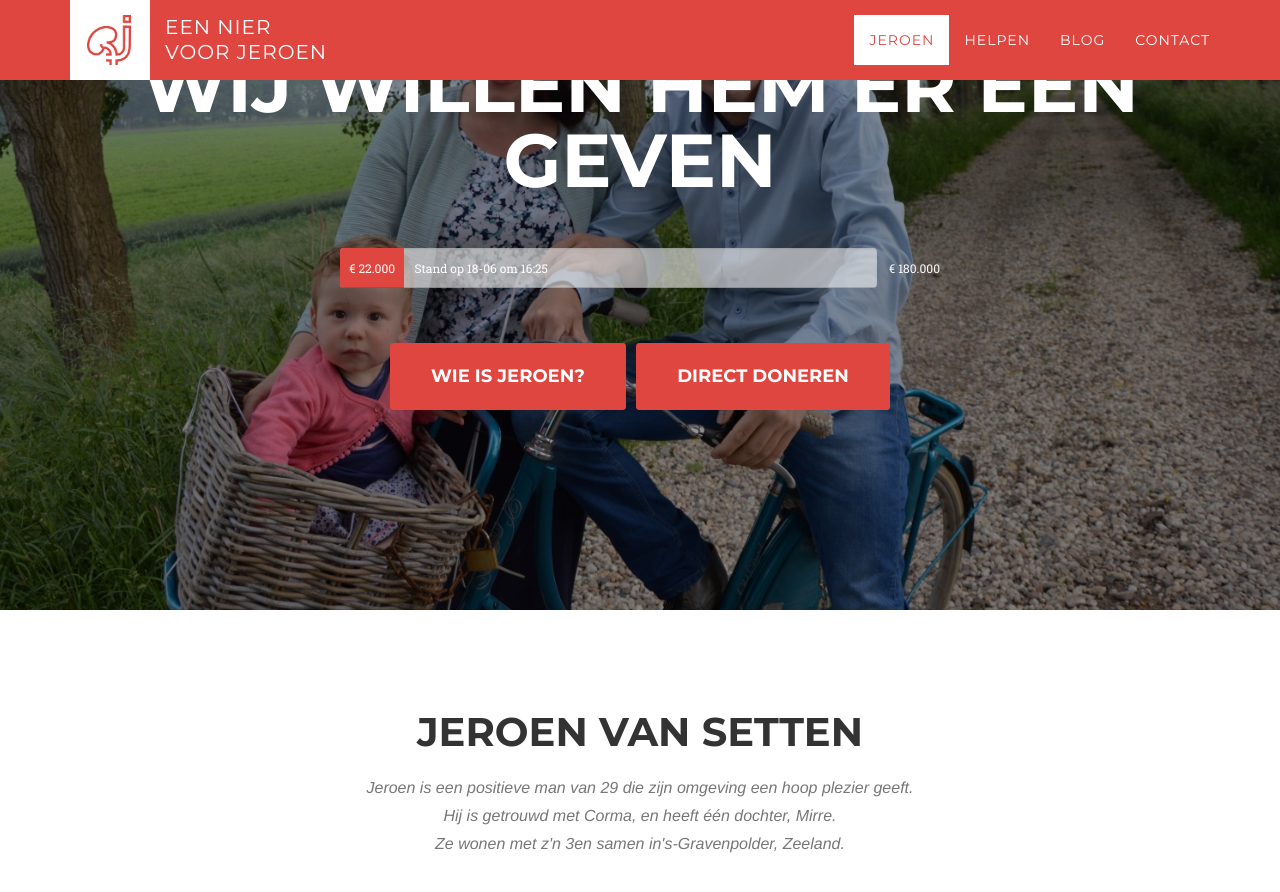
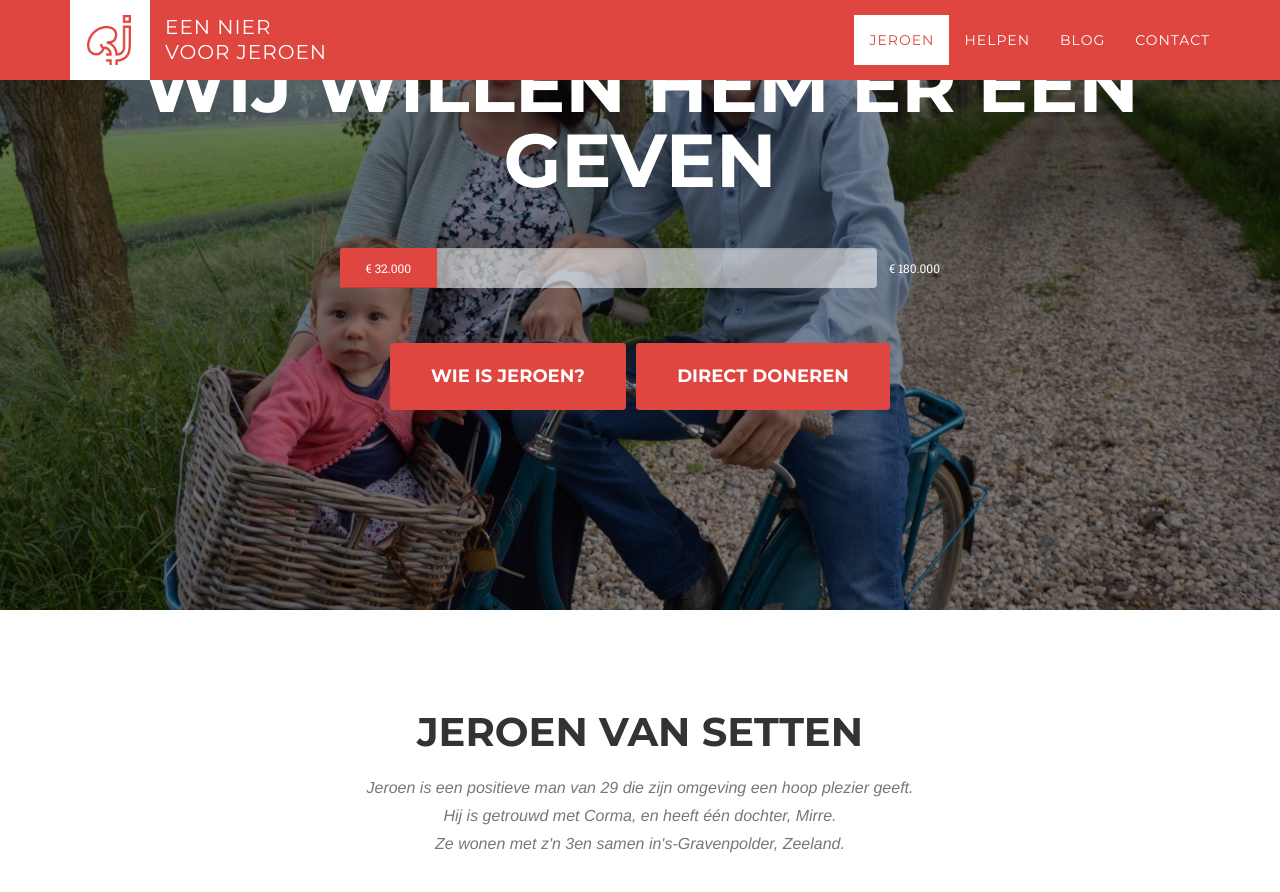
Before and after one commit to Een-nier-voor-Jeroen/Niervoorjeroen.nl-website, a Jekyll site: the page built from index.html, in a window 1280 px wide and 900 px high, scrolled down 317 px. Shown: the top 892 px of the window. Built offline with Jekyll 4.4.1, drawn with Linux system fonts in a browser that asks for light colours; nearby versions of some CDN libraries; some web fonts are replaced.

Commit message:
32.000 euro! 135 ambassadeurs!

```diff
--- a/_includes/delen_ambassadeur.html
+++ b/_includes/delen_ambassadeur.html
@@ -39,13 +39,13 @@
                             500
                         </div>
                         <div class="progress">
-                            <div class="progress-bar" role="progressbar" aria-valuenow="125" aria-valuemin="0" aria-valuemax="500" style="width: 25%;">
-                                125
+                            <div class="progress-bar" role="progressbar" aria-valuenow="135" aria-valuemin="0" aria-valuemax="500" style="width: 27%;">
+                                135
                             </div>
                         </div>
                     </div>
                     <p class='text-primary'>
-                        We hebben nu ongeveer 125 ambassadeurs. Nog 375 te gaan!
+                        We hebben nu ongeveer 135 ambassadeurs. Nog 365 te gaan!
                     </p>
                     <p>
                         Ambassadeurs zorgen dat we ons doel halen om 100.000 mensen te bereiken.<br />
--- a/index.html
+++ b/index.html
@@ -21,10 +21,10 @@
                         € 180.000
                     </div>
                     <div class="progress" style="height: 40px; background-color: rgba(245,245,245,0.6);">
-                        <div class="progress-bar" role="progressbar" aria-valuenow="22000" aria-valuemin="0" aria-valuemax="180000" style="width: 12%; height: 40px; line-height: 40px;">
-                            € 22.000
+                        <div class="progress-bar" role="progressbar" aria-valuenow="32000" aria-valuemin="0" aria-valuemax="180000" style="width: 18%; height: 40px; line-height: 40px;">
+                            € 32.000
                         </div>
-                        <div class="progress-bar" style="line-height: 40px; width: 88%; text-align: left; padding-left: 10px; background: none;">Stand op 18-06 om 16:25</div>
+                        <div class="progress-bar" style="line-height: 40px; width: 88%; text-align: left; padding-left: 10px; background: none;">Stand op 20-06 om 21:30</div>
                     </div>
                 </div>
                 <p>
```
